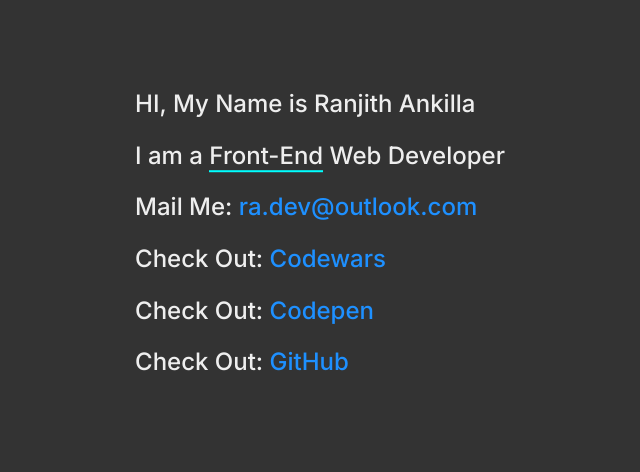
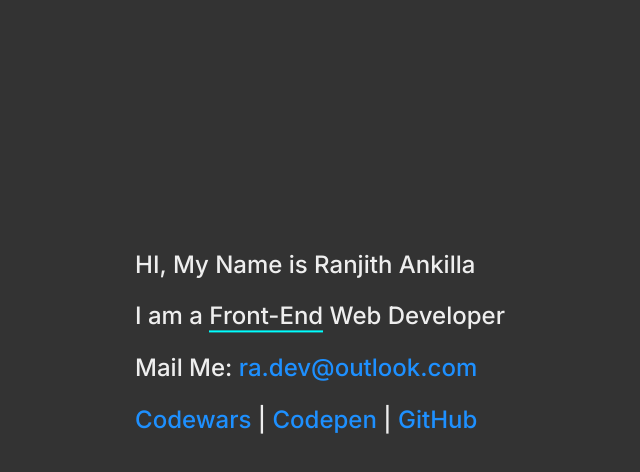
Before and after one commit to RanjithAnkilla/ranjith-portfolio, a plain HTML site: page index.html in a window 1280 px wide. Shown: the whole page, without its empty margins (320-960 px from the left). Drawn offline with Linux system fonts and the light colour scheme.

Commit message:
change ui

```diff
--- a/css/style.css
+++ b/css/style.css
@@ -17,7 +17,7 @@
 }
 
 .container {
-  transform: translateY(-50%);
+  transform: translateY(-25%);
 }
 
 a {
--- a/index.html
+++ b/index.html
@@ -19,11 +19,10 @@
       <p>I am a <span class="hgl">Front-End</span> Web Developer</p>
       <p>Mail Me: <a href="mailto:ra.dev@outlook.com">ra.dev@outlook.com</a></p>
       <p>
-        Check Out:
-        <a href="https://www.codewars.com/users/RanjithAnkilla/">Codewars</a>
+        <a href="https://www.codewars.com/users/RanjithAnkilla/">Codewars</a> |
+        <a href="https://codepen.io/Ranjith_/">Codepen</a> |
+        <a href="https://github.com/RanjithAnkilla/">GitHub</a>
       </p>
-      <p>Check Out: <a href="https://codepen.io/Ranjith_/">Codepen</a></p>
-      <p>Check Out: <a href="https://github.com/RanjithAnkilla/">GitHub</a></p>
     </div>
   </body>
 </html>
```
